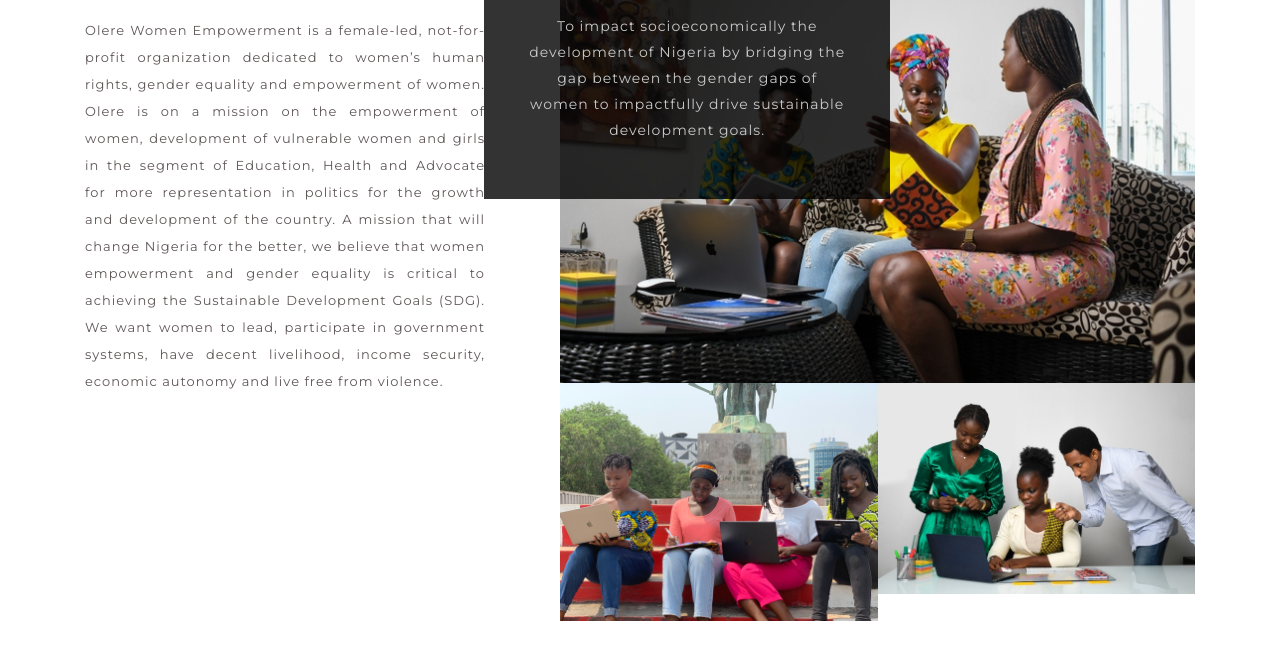
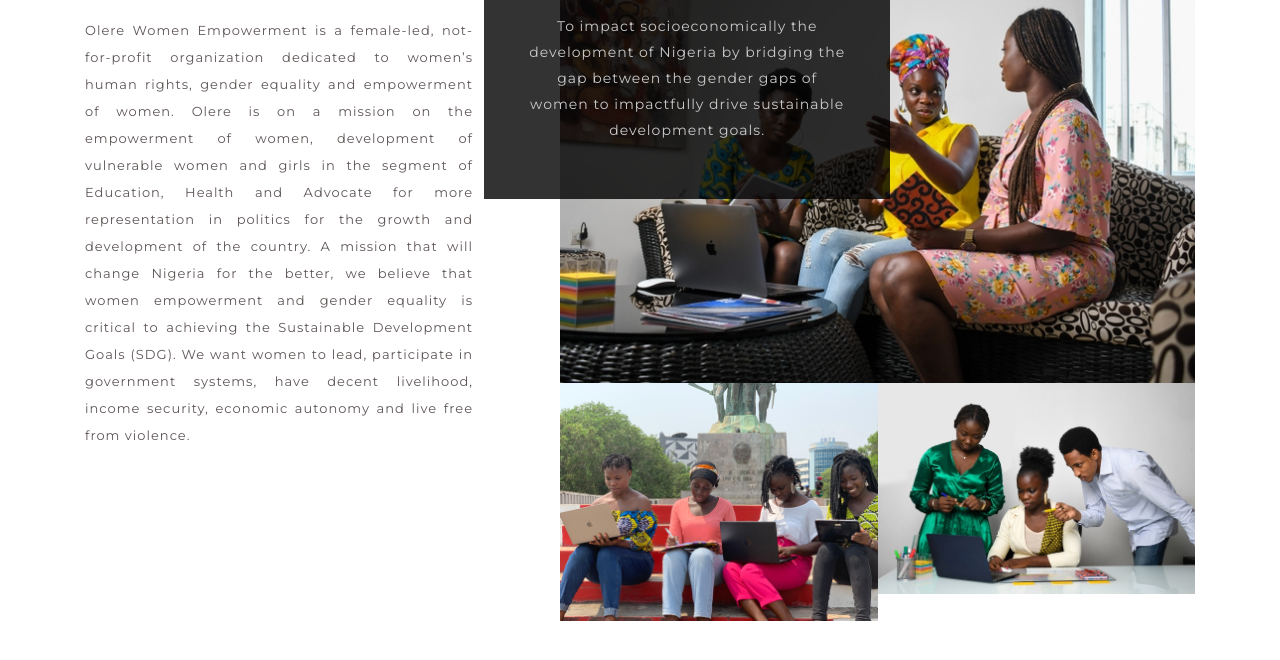
Before and after one commit to Quadrii/OLERE-WEBSITE, a plain HTML site: page index.html in a window 1280 px wide. Shown: the part 704-1364 px from the top of the page. Drawn offline with Linux system fonts and the light colour scheme.

Commit message:
olere website

```diff
--- a/css/style.css
+++ b/css/style.css
@@ -449,6 +449,9 @@ h4.modal-title{
 .about-jst-right p:nth-child(1) {
     padding-bottom: 13px;
 }
+.about-jst-right {
+    margin-right: 12px;
+}
 .aboutright h4 {
     font-size: 38px;
     letter-spacing: 2px;
```
